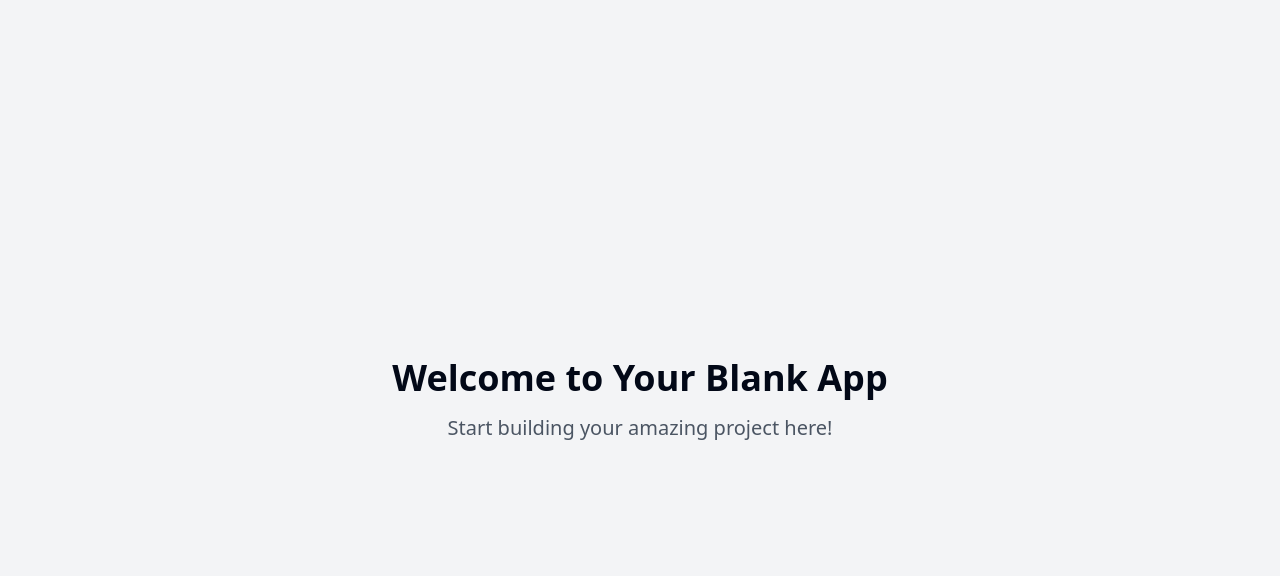
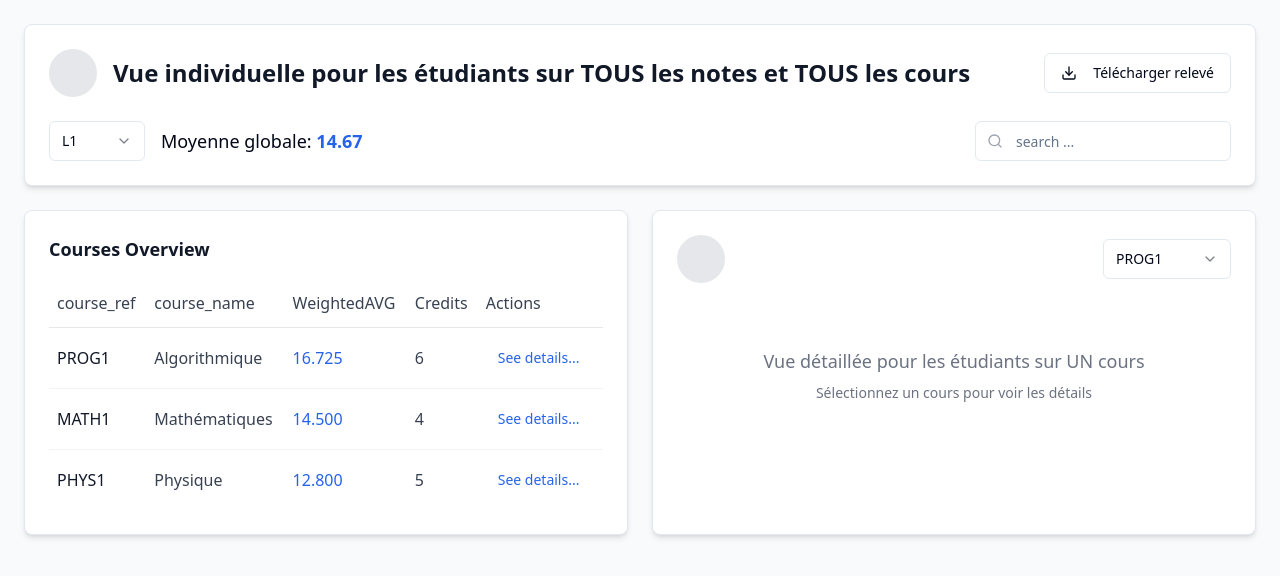
Before and after one commit to FiantsoHarena2/material-design-canvas-craft, a React (Vite) app: page / in a window 1280 px wide. Shown: the top 576 px of the page. Built offline with nearby package versions, Linux system fonts and the light colour scheme.

Commit message:
Refactor: Use Material UI components
Implement the design using Material UI components.

```diff
--- /dev/null
+++ b/src/components/CourseDetails.tsx
@@ -0,0 +1,93 @@
+
+import React from 'react';
+import { Course } from '@/pages/Index';
+import { Card } from '@/components/ui/card';
+import { Select, SelectContent, SelectItem, SelectTrigger, SelectValue } from '@/components/ui/select';
+
+interface CourseDetailsProps {
+  course: Course | null;
+}
+
+export const CourseDetails: React.FC<CourseDetailsProps> = ({ course }) => {
+  if (!course) {
+    return (
+      <div className="space-y-4">
+        <div className="flex items-center justify-between">
+          <div className="w-12 h-12 bg-gray-200 rounded-full"></div>
+          <Select value="PROG1">
+            <SelectTrigger className="w-32">
+              <SelectValue />
+            </SelectTrigger>
+            <SelectContent className="bg-white z-50">
+              <SelectItem value="PROG1">PROG1</SelectItem>
+            </SelectContent>
+          </Select>
+        </div>
+        <div className="text-center text-gray-500 py-12">
+          <p className="text-lg">Vue détaillée pour les étudiants sur UN cours</p>
+          <p className="text-sm mt-2">Sélectionnez un cours pour voir les détails</p>
+        </div>
+      </div>
+    );
+  }
+
+  const courseAverage = course.weightedAVG;
+  const getStatusColor = (avg: number) => {
+    if (avg >= 16) return 'text-green-600';
+    if (avg >= 12) return 'text-blue-600';
+    if (avg >= 10) return 'text-orange-600';
+    return 'text-red-600';
+  };
+
+  const getStatusText = (avg: number) => {
+    if (avg >= 16) return 'validé';
+    if (avg >= 12) return 'en cours';
+    if (avg >= 10) return 'validé';
+    return 'échec';
+  };
+
+  return (
+    <div className="space-y-6">
+      <div className="flex items-center justify-between">
+        <div className="w-12 h-12 bg-gray-200 rounded-full"></div>
+        <Select value={course.course_ref}>
+          <SelectTrigger className="w-32">
+            <SelectValue />
+          </SelectTrigger>
+          <SelectContent className="bg-white z-50">
+            <SelectItem value={course.course_ref}>{course.course_ref}</SelectItem>
+          </SelectContent>
+        </Select>
+      </div>
+
+      <div className="space-y-4">
+        <h2 className="text-lg font-semibold text-gray-900">Vue détaillée pour les étudiants sur UN cours</h2>
+
+        <div className="space-y-2">
+          <p className="text-lg">
+            moyenne sur le cours : <span className="font-semibold text-blue-600">{courseAverage.toFixed(2)}</span>
+          </p>
+          <p className="text-base">
+            statut : <span className={`font-medium ${getStatusColor(courseAverage)}`}>
+              {getStatusText(courseAverage)}
+            </span>
+          </p>
+        </div>
+
+        <Card className="p-4 border border-gray-200">
+          <div className="space-y-3">
+            {course.exams.map((exam, index) => (
+              <div key={index} className="flex justify-between items-center py-2">
+                <span className="text-gray-700">{exam.name} :</span>
+                <div className="text-right">
+                  <span className="font-medium">{exam.score} / {exam.total}</span>
+                  <span className="text-gray-500 ml-4">poids : {exam.weight}</span>
+                </div>
+              </div>
+            ))}
+          </div>
+        </Card>
+      </div>
+    </div>
+  );
+};
--- /dev/null
+++ b/src/components/CourseTable.tsx
@@ -0,0 +1,50 @@
+
+import React from 'react';
+import { Button } from '@/components/ui/button';
+import { Course } from '@/pages/Index';
+
+interface CourseTableProps {
+  courses: Course[];
+  onCourseSelect: (course: Course) => void;
+}
+
+export const CourseTable: React.FC<CourseTableProps> = ({ courses, onCourseSelect }) => {
+  return (
+    <div className="space-y-4">
+      <h2 className="text-lg font-semibold text-gray-900">Courses Overview</h2>
+      <div className="overflow-hidden">
+        <table className="w-full">
+          <thead>
+            <tr className="border-b border-gray-200">
+              <th className="text-left py-3 px-2 font-medium text-gray-700">course_ref</th>
+              <th className="text-left py-3 px-2 font-medium text-gray-700">course_name</th>
+              <th className="text-left py-3 px-2 font-medium text-gray-700">WeightedAVG</th>
+              <th className="text-left py-3 px-2 font-medium text-gray-700">Credits</th>
+              <th className="text-left py-3 px-2 font-medium text-gray-700">Actions</th>
+            </tr>
+          </thead>
+          <tbody className="divide-y divide-gray-100">
+            {courses.map((course) => (
+              <tr key={course.course_ref} className="hover:bg-gray-50 transition-colors">
+                <td className="py-3 px-2 font-medium text-gray-900">{course.course_ref}</td>
+                <td className="py-3 px-2 text-gray-700">{course.course_name}</td>
+                <td className="py-3 px-2 font-medium text-blue-600">{course.weightedAVG.toFixed(3)}</td>
+                <td className="py-3 px-2 text-gray-700">{course.credits}</td>
+                <td className="py-3 px-2">
+                  <Button
+                    variant="ghost"
+                    size="sm"
+                    onClick={() => onCourseSelect(course)}
+                    className="text-blue-600 hover:text-blue-800 hover:bg-blue-50"
+                  >
+                    See details...
+                  </Button>
+                </td>
+              </tr>
+            ))}
+          </tbody>
+        </table>
+      </div>
+    </div>
+  );
+};
--- /dev/null
+++ b/src/components/LevelSelector.tsx
@@ -0,0 +1,23 @@
+
+import React from 'react';
+import { Select, SelectContent, SelectItem, SelectTrigger, SelectValue } from '@/components/ui/select';
+
+interface LevelSelectorProps {
+  value: string;
+  onChange: (value: string) => void;
+}
+
+export const LevelSelector: React.FC<LevelSelectorProps> = ({ value, onChange }) => {
+  return (
+    <Select value={value} onValueChange={onChange}>
+      <SelectTrigger className="w-24">
+        <SelectValue />
+      </SelectTrigger>
+      <SelectContent className="bg-white z-50">
+        <SelectItem value="L1">L1</SelectItem>
+        <SelectItem value="L2">L2</SelectItem>
+        <SelectItem value="L3">L3</SelectItem>
+      </SelectContent>
+    </Select>
+  );
+};
--- a/src/pages/Index.tsx
+++ b/src/pages/Index.tsx
@@ -1,11 +1,125 @@
-// Update this page (the content is just a fallback if you fail to update the page)
+
+import React, { useState } from 'react';
+import { CourseTable } from '@/components/CourseTable';
+import { CourseDetails } from '@/components/CourseDetails';
+import { LevelSelector } from '@/components/LevelSelector';
+import { Card } from '@/components/ui/card';
+import { Button } from '@/components/ui/button';
+import { Input } from '@/components/ui/input';
+import { Search, Download } from 'lucide-react';
+
+export interface Course {
+  course_ref: string;
+  course_name: string;
+  weightedAVG: number;
+  credits: number;
+  exams: {
+    name: string;
+    score: number;
+    total: number;
+    weight: number;
+  }[];
+}
+
+const mockCourses: Course[] = [
+  {
+    course_ref: 'PROG1',
+    course_name: 'Algorithmique',
+    weightedAVG: 16.725,
+    credits: 6,
+    exams: [
+      { name: 'Examen 1', score: 12, total: 20, weight: 0.2 },
+      { name: 'Examen 2', score: 18, total: 20, weight: 0.6 },
+      { name: 'Examen N', score: 10, total: 20, weight: 0.4 }
+    ]
+  },
+  {
+    course_ref: 'MATH1',
+    course_name: 'Mathématiques',
+    weightedAVG: 14.5,
+    credits: 4,
+    exams: [
+      { name: 'Examen 1', score: 15, total: 20, weight: 0.3 },
+      { name: 'Examen 2', score: 14, total: 20, weight: 0.7 }
+    ]
+  },
+  {
+    course_ref: 'PHYS1',
+    course_name: 'Physique',
+    weightedAVG: 12.8,
+    credits: 5,
+    exams: [
+      { name: 'Examen 1', score: 11, total: 20, weight: 0.4 },
+      { name: 'Examen 2', score: 14, total: 20, weight: 0.6 }
+    ]
+  }
+];
 
 const Index = () => {
+  const [selectedLevel, setSelectedLevel] = useState('L1');
+  const [selectedCourse, setSelectedCourse] = useState<Course | null>(null);
+  const [searchTerm, setSearchTerm] = useState('');
+  const [globalAverage] = useState(14.67);
+
+  const filteredCourses = mockCourses.filter(course =>
+    course.course_name.toLowerCase().includes(searchTerm.toLowerCase()) ||
+    course.course_ref.toLowerCase().includes(searchTerm.toLowerCase())
+  );
+
   return (
-    <div className="min-h-screen flex items-center justify-center bg-gray-100">
-      <div className="text-center">
-        <h1 className="text-4xl font-bold mb-4">Welcome to Your Blank App</h1>
-        <p className="text-xl text-gray-600">Start building your amazing project here!</p>
+    <div className="min-h-screen bg-gray-50 p-6">
+      <div className="max-w-7xl mx-auto space-y-6">
+        {/* Header Section */}
+        <Card className="p-6 shadow-md">
+          <div className="flex items-center justify-between mb-6">
+            <div className="flex items-center space-x-4">
+              <div className="w-12 h-12 bg-gray-200 rounded-full"></div>
+              <div>
+                <h1 className="text-2xl font-semibold text-gray-900">
+                  Vue individuelle pour les étudiants sur TOUS les notes et TOUS les cours
+                </h1>
+              </div>
+            </div>
+            <Button variant="outline" className="flex items-center space-x-2">
+              <Download className="w-4 h-4" />
+              <span>Télécharger relevé</span>
+            </Button>
+          </div>
+
+          <div className="flex items-center justify-between">
+            <div className="flex items-center space-x-4">
+              <LevelSelector value={selectedLevel} onChange={setSelectedLevel} />
+              <div className="text-lg font-medium">
+                Moyenne globale: <span className="text-blue-600 font-semibold">{globalAverage.toFixed(2)}</span>
+              </div>
+            </div>
+            <div className="relative">
+              <Search className="absolute left-3 top-1/2 transform -translate-y-1/2 text-gray-400 w-4 h-4" />
+              <Input
+                placeholder="search ..."
+                value={searchTerm}
+                onChange={(e) => setSearchTerm(e.target.value)}
+                className="pl-10 w-64"
+              />
+            </div>
+          </div>
+        </Card>
+
+        {/* Main Content */}
+        <div className="grid grid-cols-1 lg:grid-cols-2 gap-6">
+          {/* Course Table */}
+          <Card className="p-6 shadow-md">
+            <CourseTable
+              courses={filteredCourses}
+              onCourseSelect={setSelectedCourse}
+            />
+          </Card>
+
+          {/* Course Details */}
+          <Card className="p-6 shadow-md">
+            <CourseDetails course={selectedCourse} />
+          </Card>
+        </div>
       </div>
     </div>
   );
```
